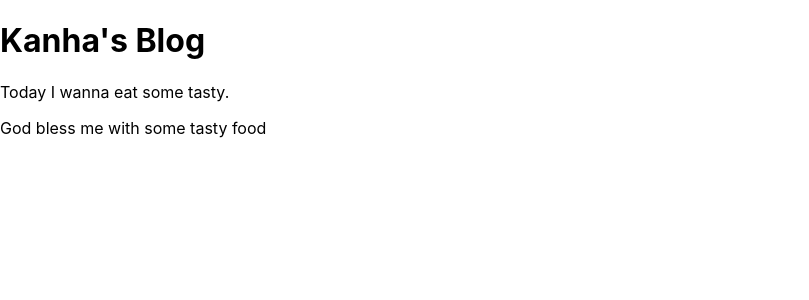
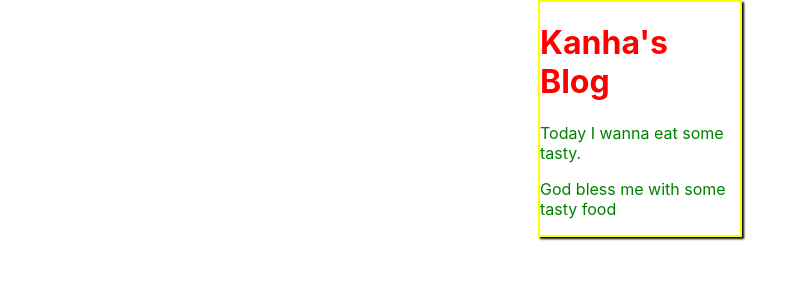
Before and after one commit to Kanharajput/ReactCompStateList, a React (Create React App) app: page / in a window 1280 px wide. Shown: the top 300 px of the page, without its empty margins (0-809 px from the left). Built offline with nearby package versions, Linux system fonts and the light colour scheme.

Commit message:
adding css to a component

```diff
--- /dev/null
+++ b/src/components/FirstComp.css
@@ -0,0 +1,14 @@
+.blog{
+    width: 200px;
+    margin: 0 auto;
+    border: 2px solid yellow;
+    box-shadow: 2px 2px 2px black;
+}
+
+.blog h1{
+    color: red;
+}
+
+.blog p{
+    color: green;
+}
--- a/src/components/FirstComp.js
+++ b/src/components/FirstComp.js
@@ -1,7 +1,10 @@
+// import css file
+import './FirstComp.css';
+
 function FirstComp(){
     return(
         // return a only single element
-        <div>
+        <div className="blog">
             <h1>Kanha's Blog</h1>
             <p>Today I wanna eat some tasty.</p>
             <p>God bless me with some tasty food</p>
```
